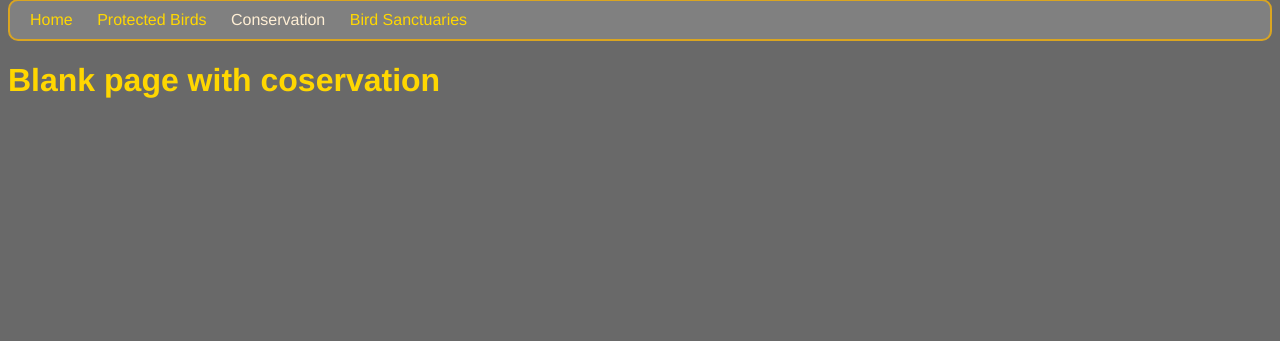
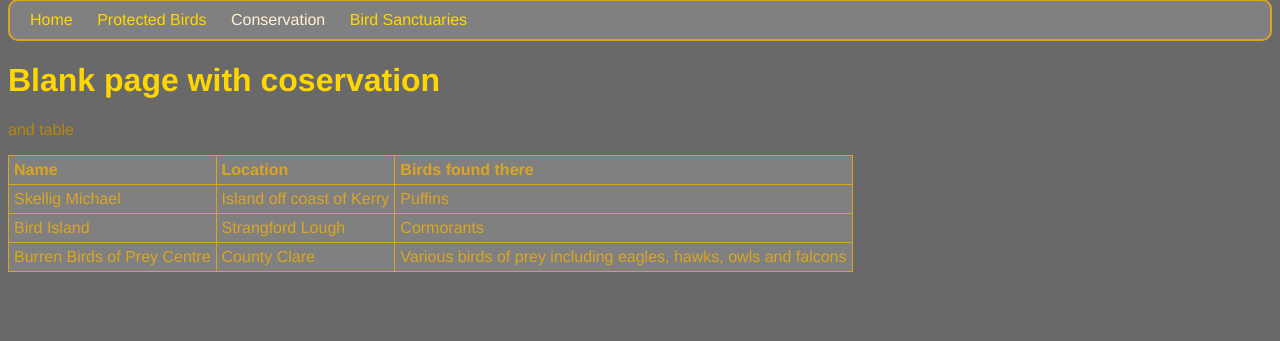
Before and after one commit to Ivan-Ikavi/flask-birds, a Flask app: page /conservation in a window 1280 px wide. Shown: the part 17-358 px from the top of the page. Run offline with Flask 2, Linux system fonts and the light colour scheme.

Commit message:
flask: new pages added

```diff
--- a/static/styles.css
+++ b/static/styles.css
@@ -1,7 +1,7 @@
 body {
   background-color: DimGray;
   font-family: "Helvetica", sans-serif;
-  color: GoldenRod;
+  color: #B8860B;
 }
 
 h1 {
@@ -34,3 +34,26 @@ nav ul li a {
     text-decoration: none;
     color: gold;
 }
+
+table, th, td {
+  border: 1px solid GoldenRod;
+  border-collapse: collapse;
+}
+tr {
+  background-color: Gray;
+}
+th, td {
+  vertical-align: top;
+  padding: 5px;
+  text-align: left;
+}
+th, td{
+  color: GoldenRod;
+}
+
+.topDivider {
+  border-top-style: solid;
+  border-top-width: 2px;
+  border-top-color: #F5FFFA;
+  padding-bottom: 10px;
+}
--- a/templates/conservation.html
+++ b/templates/conservation.html
@@ -20,6 +20,31 @@
 
 		  <h1>Blank page with coservation</h1>
 
+		  <p>and table</p>
+
+		  <table>
+  			<tr>
+   			 <th>Name</th>
+  			  <th>Location</th>
+  			  <th>Birds found there</th>
+  			</tr>
+  			<tr>
+  			  <td>Skellig Michael</td>
+  			  <td>Island off coast of Kerry</td>
+  			  <td>Puffins</td>
+  			</tr>
+  			<tr>
+  			  <td>Bird Island</td>
+  			  <td>Strangford Lough</td>
+  			  <td>Cormorants</td>
+  			</tr>
+  			<tr>
+  			  <td>Burren Birds of Prey Centre</td>
+  			  <td>County Clare</td>
+  			  <td>Various birds of prey including eagles, hawks, owls and falcons</td>
+  			</tr>
+		  </table>
+
 	  </main>
 	  <footer>
 
```
Also changed, not shown: templates/birds.html (+21 -0 lines).
